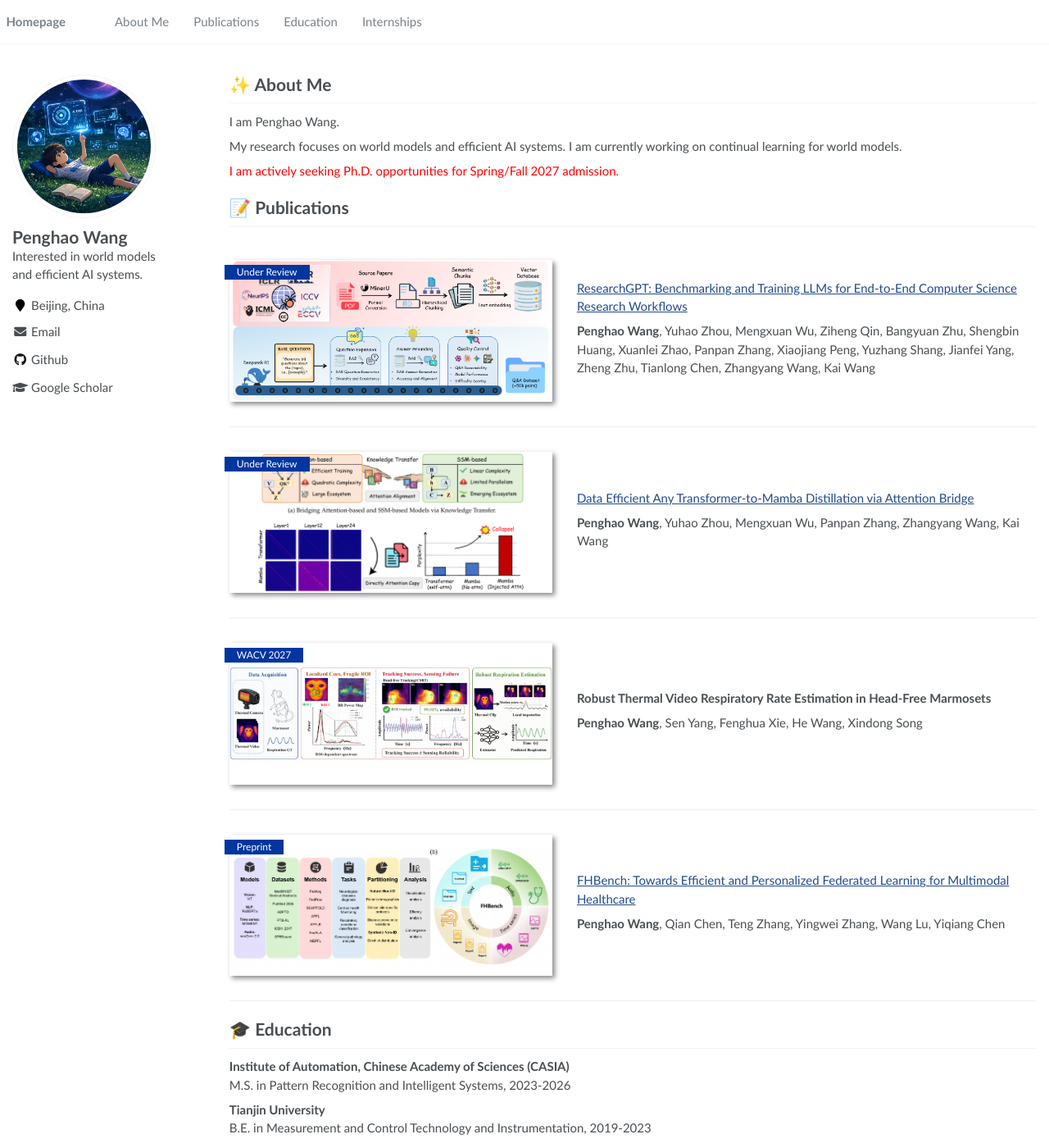
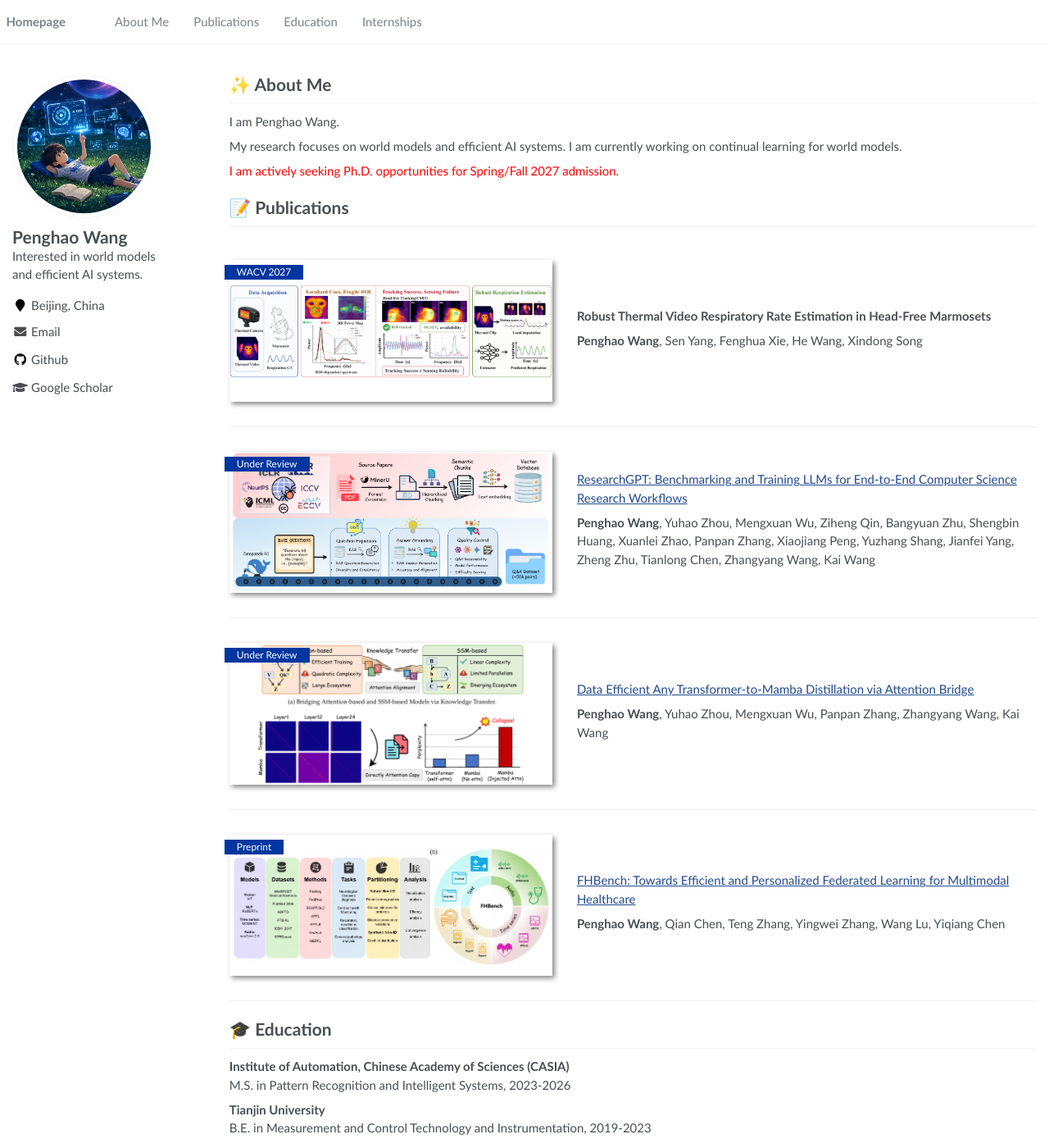
Before and after one commit to wph6/wph6.github.io, a Jekyll site: the page built from _pages/about.md, in a window 1280 px wide and 1400 px high. Shown: the whole window at 82% size. Built offline with Jekyll 4.4.1, drawn with Linux system fonts in a browser that asks for light colours.

Commit message:
Move WACV paper to first publication

```diff
--- a/_pages/about.md
+++ b/_pages/about.md
@@ -32,6 +32,14 @@ My research focuses on world models and efficient AI systems. I am currently wor
 
 # 📝 Publications
 
+<div class='paper-box'><div class='paper-box-image'><div><div class="badge">WACV 2027</div><img src='images/marmoset_overview.png' alt="sym" width="100%"></div></div>
+<div class='paper-box-text' markdown="1">
+
+**Robust Thermal Video Respiratory Rate Estimation in Head-Free Marmosets**
+
+**Penghao Wang**, Sen Yang, Fenghua Xie, He Wang, Xindong Song
+</div></div>
+
 <div class='paper-box'><div class='paper-box-image'><div><div class="badge">Under Review</div><img src='images/rearchgpt.png' alt="sym" width="100%"></div></div>
 <div class='paper-box-text' markdown="1">
 
@@ -48,14 +56,6 @@ My research focuses on world models and efficient AI systems. I am currently wor
 ](https://arxiv.org/pdf/2510.19266)
 
 **Penghao Wang**, Yuhao Zhou, Mengxuan Wu, Panpan Zhang, Zhangyang Wang, Kai Wang
-</div></div>
-
-<div class='paper-box'><div class='paper-box-image'><div><div class="badge">WACV 2027</div><img src='images/marmoset_overview.png' alt="sym" width="100%"></div></div>
-<div class='paper-box-text' markdown="1">
-
-**Robust Thermal Video Respiratory Rate Estimation in Head-Free Marmosets**
-
-**Penghao Wang**, Sen Yang, Fenghua Xie, He Wang, Xindong Song
 </div></div>
 
 <div class='paper-box'><div class='paper-box-image'><div><div class="badge">Preprint</div><img src='images/fhbench.png' alt="sym" width="100%"></div></div>
```
